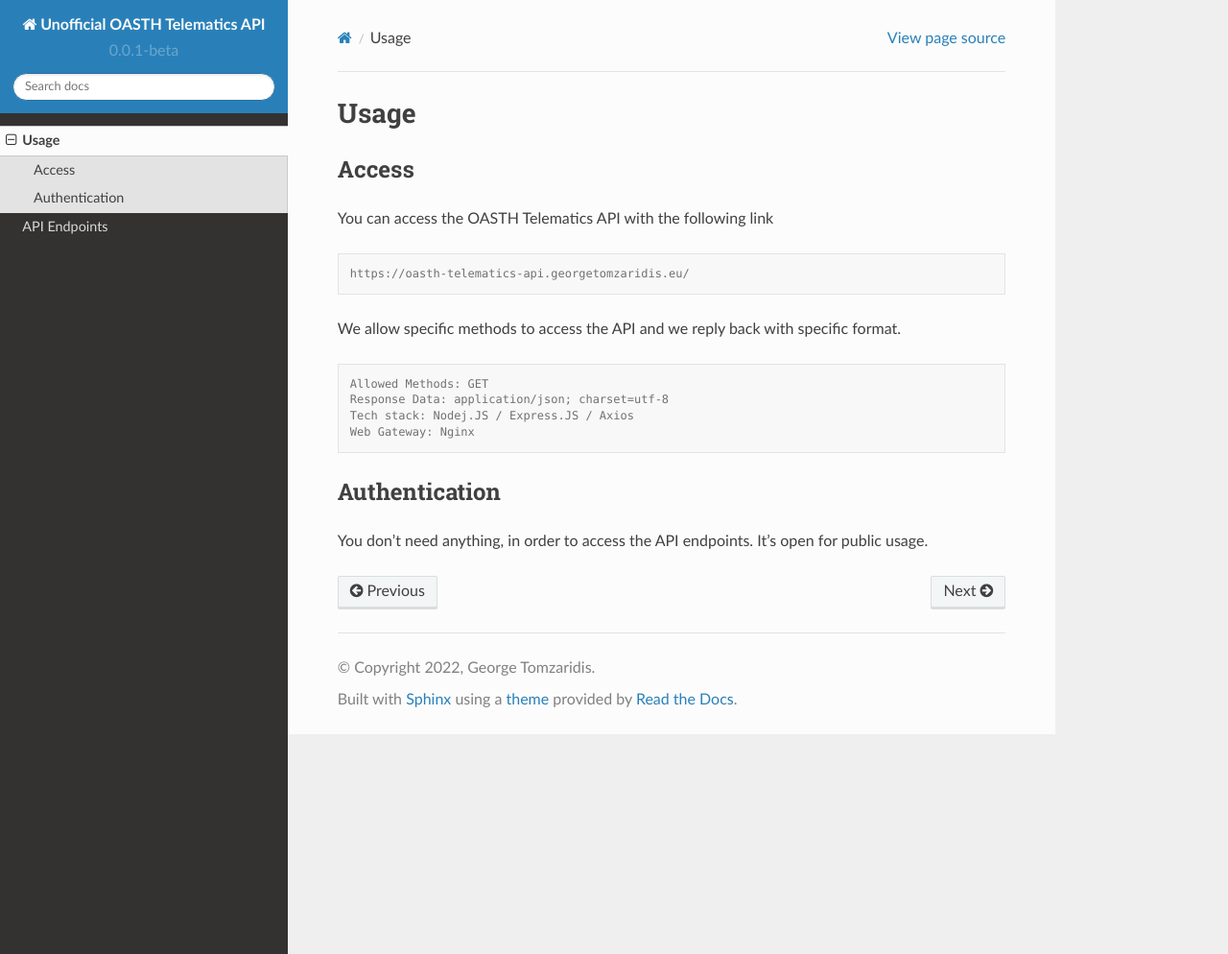
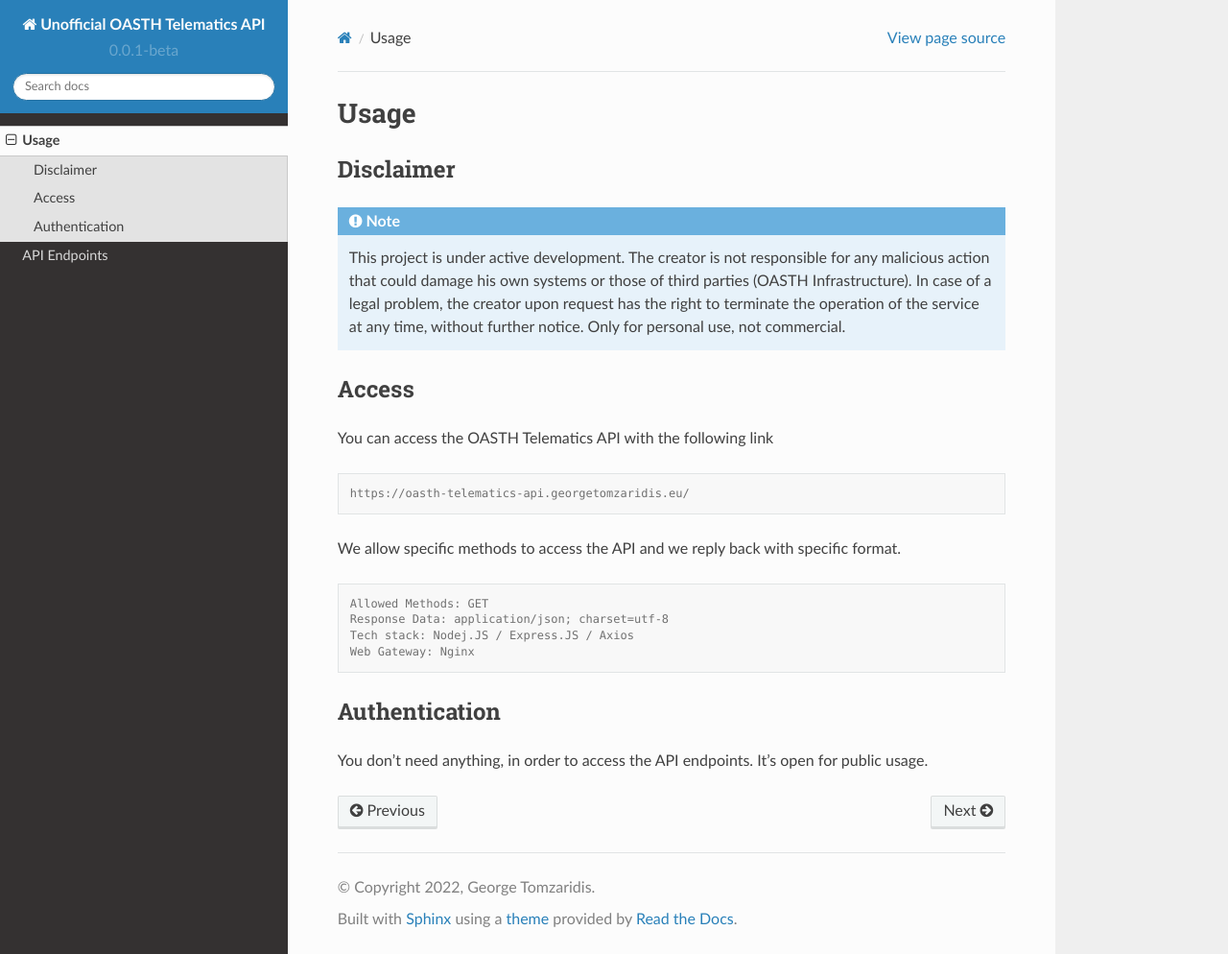
Before and after one commit to georgetomzaridis/oasth-telematics-api-documentation, a Sphinx documentation site: the page built from docs/source/usage.rst, in a window 1280 px wide and 994 px high. Shown: the whole window at 96% size. Built offline with Sphinx 7.4.7 and the Read the Docs theme 2.0.0, drawn with Linux system fonts in a browser that asks for light colours.

Commit message:
Update usage.rst

```diff
--- a/docs/source/usage.rst
+++ b/docs/source/usage.rst
@@ -1,5 +1,14 @@
 Usage
 =====
+
+.. _Disclaimer:
+
+Disclaimer
+------------
+
+.. note::
+
+   This project is under active development. The creator is not responsible for any malicious action that could damage his own systems or those of third parties (OASTH Infrastructure). In case of a legal problem, the creator upon request has the right to terminate the operation of the service at any time, without further notice. Only for personal use, not commercial.
 
 .. _Access:
 
```
